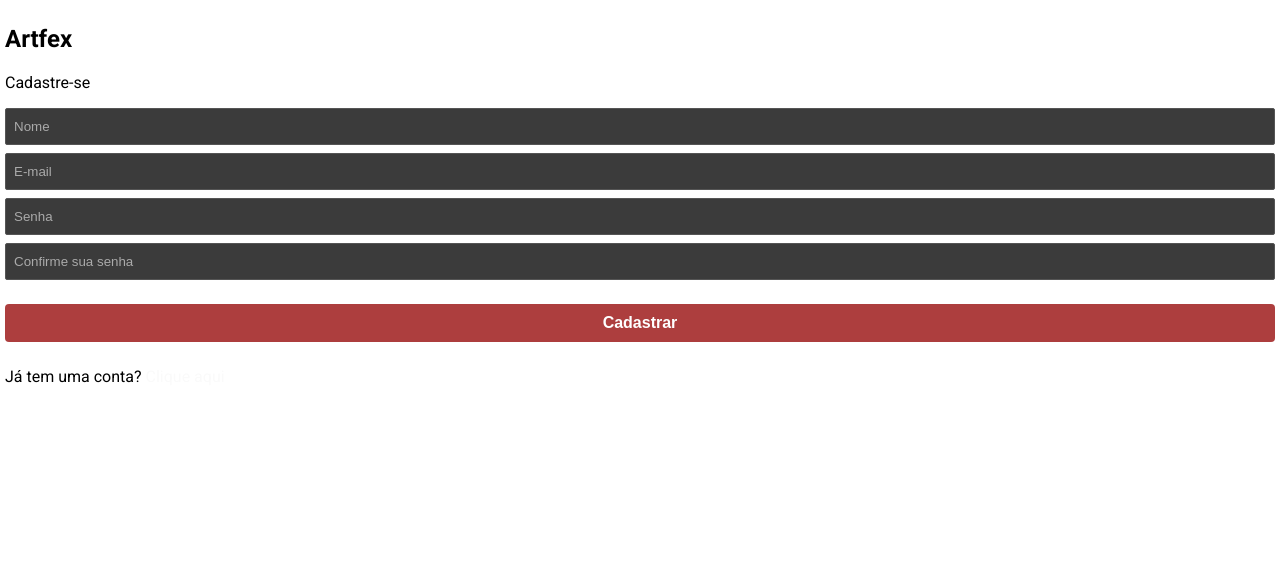
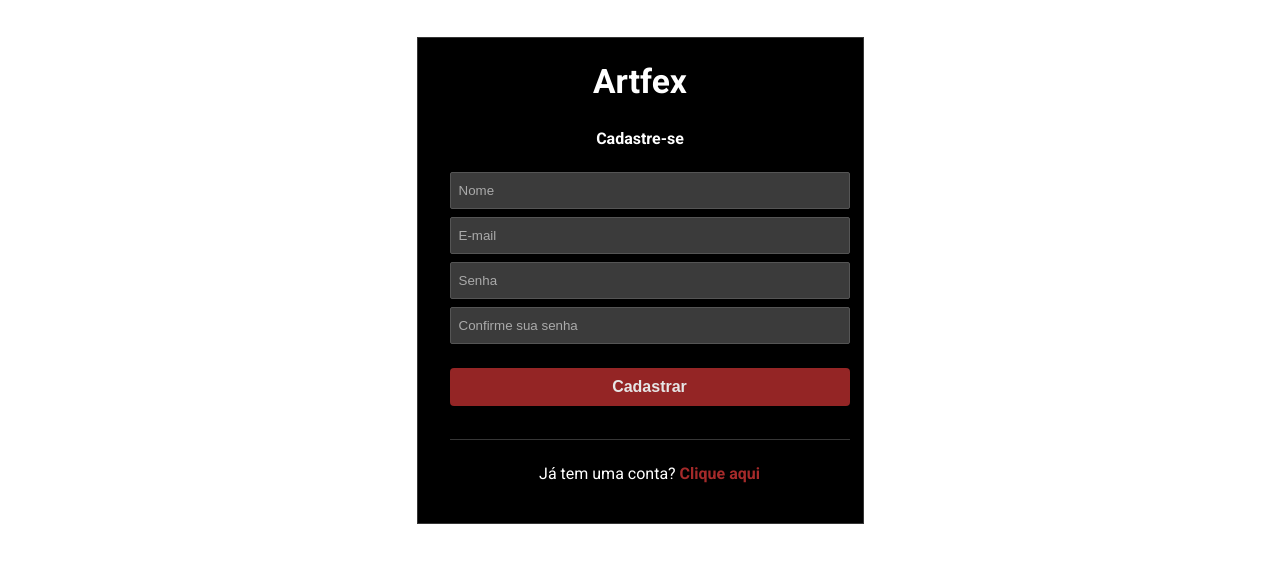
Before and after one commit to Victor-Gabriel-marinho/artfex, a React (Create React App) app in the folder frontend/: page /register in a window 1280 px wide. Shown: the top 562 px of the page. Built offline with nearby package versions, Linux system fonts and the light colour scheme.

Commit message:
continuacao pagina de registro

```diff
--- a/frontend/package.json
+++ b/frontend/package.json
@@ -7,7 +7,7 @@
     "react": "^19.0.0",
     "react-dom": "^19.0.0",
     "react-icons": "^5.5.0",
-    "react-router-dom": "^7.4.0",
+    "react-router-dom": "^7.5.0",
     "react-scripts": "^5.0.1"
   },
   "scripts": {
--- a/frontend/src/pages/Auth/Auth.css
+++ b/frontend/src/pages/Auth/Auth.css
@@ -0,0 +1,48 @@
+#login,
+#register {
+  border: 1px solid #363636;
+  background-color: #000;
+  padding: 1.5em 2em;
+  max-width: 30%;
+  margin: 2em auto;
+}
+
+#login h2,
+#register h2 {
+  color: #fff;
+  text-align: center;
+  font-size: 2.1em;
+  margin-top: 0;
+}
+
+.subtitle {
+  text-align: center;
+  font-weight: bold;
+  color: #999;
+  margin-bottom: 1.5em;
+}
+
+#login form,
+#register form {
+  margin-bottom: 1.5em;
+  padding-bottom: 1.5em;
+  border-bottom: 1px solid #363636;
+}
+
+#login p,
+#register p {
+  text-align: center;
+  color: #fff;
+}
+
+#login p a,
+#register p a {
+  font-weight: bold;
+  color: brown;
+}
+
+.container {
+  width: 400px;
+  position: relative;
+  margin: 0 auto;
+}
--- a/frontend/src/pages/Auth/Register.js
+++ b/frontend/src/pages/Auth/Register.js
@@ -13,7 +13,7 @@ const Register = () => {
   }
 
   return (
-    <div>
+    <div id="register">
       <h2>Artfex</h2>
       <p className="subtitle">Cadastre-se</p>
       <div className="container">
--- /dev/null
+++ b/package.json
@@ -0,0 +1,5 @@
+{
+  "dependencies": {
+    "react-scripts": "^5.0.1"
+  }
+}
```
Also changed, not shown: 1 other file (tests, documents, lock files or other folders).
